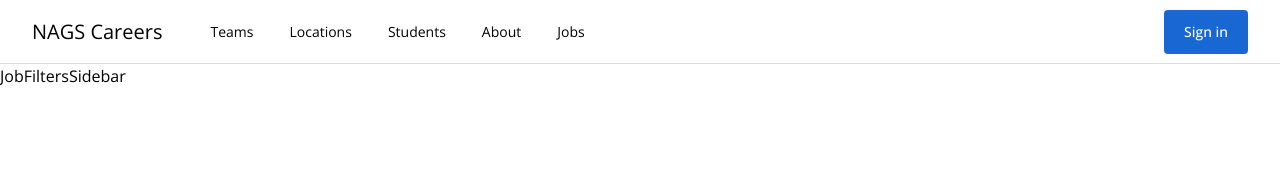
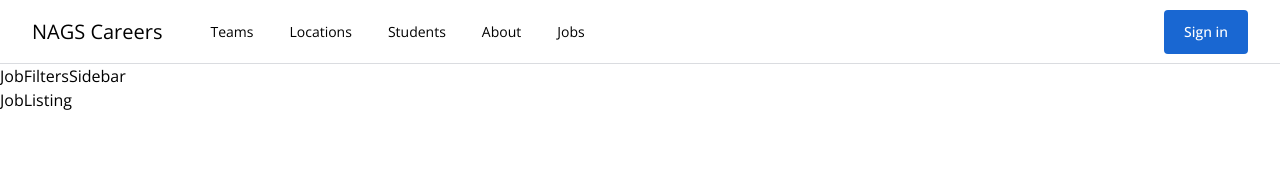
Before and after one commit to GhyasShahab/job-search, a Vue app: page /#/jobs/reasult in a window 1280 px wide. Shown: the top 178 px of the page. Built offline with nearby package versions, Linux system fonts and the light colour scheme.

Commit message:
Add JobListing component to JobReasultView

```diff
--- /dev/null
+++ b/src/components/JobReasults/JobListing.vue
@@ -0,0 +1,8 @@
+<template>
+  <main>JobListing</main>
+</template>
+<script>
+export default {
+  name: "JobListings",
+};
+</script>
--- a/src/views/JobReasultView.vue
+++ b/src/views/JobReasultView.vue
@@ -1,12 +1,15 @@
 <template>
   <JobFiltersSidebar />
+  <job-listing />
 </template>
 <script>
 import JobFiltersSidebar from "@/components/JobReasults/JobFiltersSidebar/JobFiltersSidebar.vue";
+import JobListing from "@/components/JobReasults/JobListing.vue";
 export default {
   name: "JobReasultView",
   components: {
     JobFiltersSidebar,
+    JobListing,
   },
 };
 </script>
```
